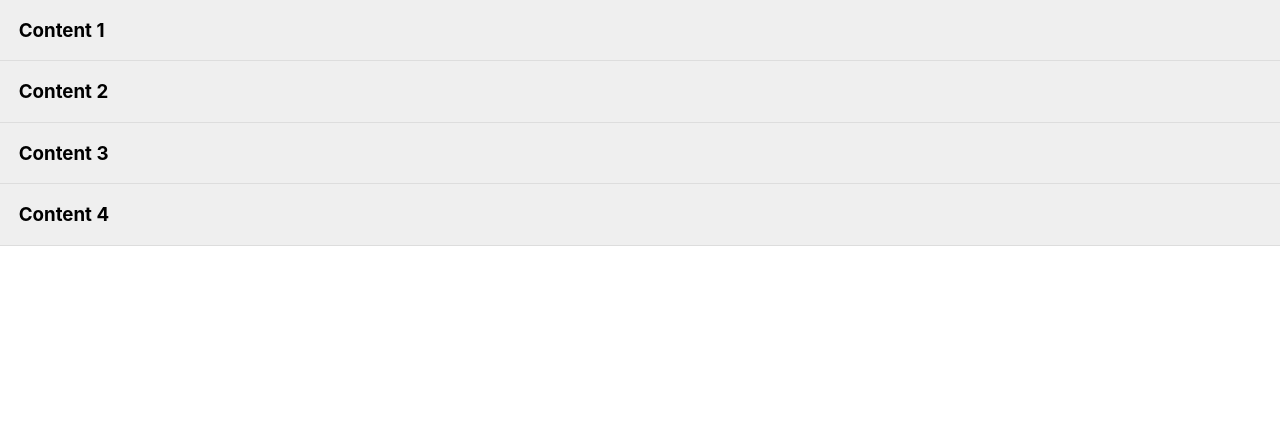
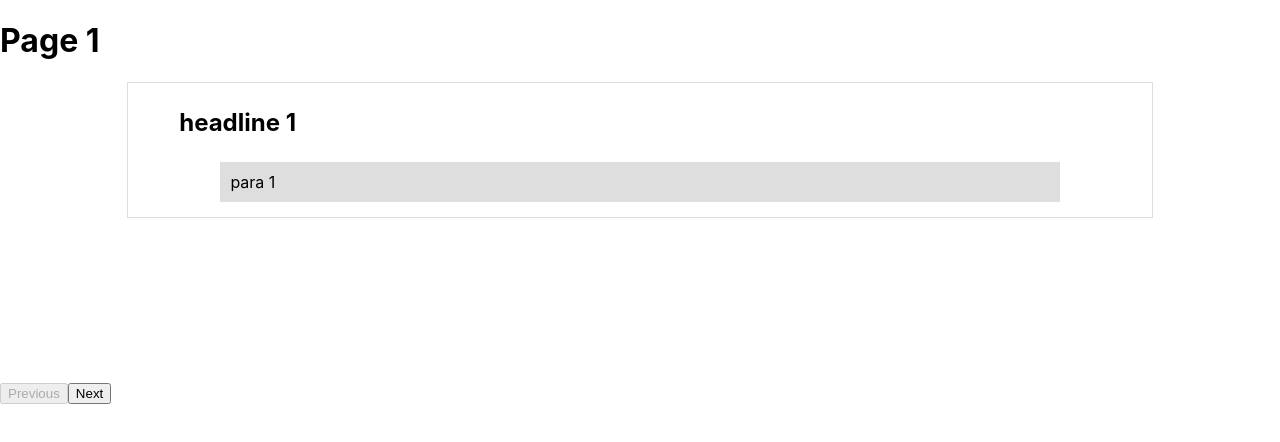
Before and after one commit to InaccessibleCardinal/some-comps, a React (Create React App) app: page / in a window 1280 px wide. Shown: the top 442 px of the page. Built offline with nearby package versions, Linux system fonts and the light colour scheme.

Commit message:
chore: more samples

```diff
--- a/package.json
+++ b/package.json
@@ -3,13 +3,14 @@
   "version": "0.1.0",
   "private": true,
   "devDependencies": {
-    "react-scripts": "2.1.1"
+    "react-scripts": "^2.1.5"
   },
   "dependencies": {
     "axios": "^0.18.0",
     "react": "^16.6.3",
     "react-dom": "^16.6.3",
     "react-redux": "^6.0.0",
+    "react-transition-group": "^2.6.0",
     "redux": "^4.0.1",
     "redux-thunk": "^2.3.0",
     "reselect": "^4.0.0"
--- a/src/index.css
+++ b/src/index.css
@@ -78,3 +78,55 @@ code {
 .sortable-table tr:hover {
   background-color: #efefef;
 }
+/*page transitions */
+.move-right-enter {
+  opacity: 0.01;
+  transform: translate(100%, 0);
+  height: 300px;
+}
+
+.move-right-enter-active {
+  opacity: 1;
+  transform: translate(0, 0);
+  transition: all 300ms ease-in;
+  height: 300px;
+}
+
+.move-right-exit {
+  opacity: 1;
+  transform: translate(0, 0);
+  height: 300px;
+}
+
+.move-right-exit-active {
+  opacity: 0.01;
+  transform: translate(-100%, 0);
+  transition: all 400ms ease-in;
+  height: 300px;
+}
+
+.move-left-enter {
+  opacity: 0.01;
+  transform: translate(-100%, 0);
+  height: 300px;
+}
+
+.move-left-enter-active {
+  opacity: 1;
+  transform: translate(0, 0);
+  transition: all 400ms ease-in;
+  height: 300px;
+}
+
+.move-left-exit {
+  opacity: 1;
+  transform: translate(0, 0);
+  height: 400px;
+}
+
+.move-left-exit-active {
+  opacity: 0.01;
+  transform: translate(100%, 0);
+  transition: all 400ms ease-in;
+  height: 300px;
+}
--- a/src/index.js
+++ b/src/index.js
@@ -12,6 +12,7 @@ import App from './samples/App';
 //     <App text="Some paragraph text" />,
 //     document.getElementById('root')
 // );
+
 ReactDOM.render(
     <App />,
     document.getElementById('root')
--- a/src/samples/App.js
+++ b/src/samples/App.js
@@ -18,17 +18,43 @@ import React, {Component} from 'react';
 // let MyOtherCell = classyWithExtra({text: 'classy'})(Cell);
 
 // console.log('MyCell: ', MyCell)
-import Accordion from './Accordion';
+// import Accordion from './Accordion';
 // import SortableTable from './SortableTable';
-import NetworkRequests from './NetworkRequests';
+// import NetworkRequests from './NetworkRequests';
+import PageTransition, {Page} from './PageTransition';
+
+let pagesData = [
+    {hText: 'headline 1', pText: 'para 1', id: '1', name: 'Page 1'},
+    {hText: 'headline 2', pText: 'para 2', id: '2', name: 'Page 2'},
+    {hText: 'headline 3', pText: 'para 3', id: '3', name: 'Page 3'},
+    {hText: 'headline 4', pText: 'para 4', id: '4', name: 'Page 4'},
+    {hText: 'headline 5', pText: 'para 5', id: '5', name: 'Page 5'}
+];
+
 
 export default class App extends Component {
 
     render() {
+        let pageNames = [];
+        let pages = pagesData.map((p) => {
+            let {id, pText, hText, name} = p;
+            pageNames.push(name);
+            return (
+                <Page
+                    key={id}
+                    id={id}
+                    pText={pText}
+                    hText={hText}
+                    name={name}
+                />
+            );
+        });
 
         return (
             <div>
-                <Accordion />
+                <PageTransition pagesArray={pageNames}>
+                    {pages}
+                </PageTransition>
             </div>
         );
     }
--- /dev/null
+++ b/src/samples/PageTransition.js
@@ -0,0 +1,88 @@
+import React, {Component} from 'react';
+import {CSSTransition, TransitionGroup} from 'react-transition-group';
+
+export default class PageTransition extends Component {
+
+    constructor(props) {
+        super(props);
+        let {pagesArray} = props;
+
+        this.state = {
+            pages: pagesArray,
+            numberOfPages: pagesArray.length,
+            currentPage: 0,
+            direction: ''
+        }
+        this.next = this.next.bind(this);
+        this.previous = this.previous.bind(this);
+    }
+
+    next() {
+        let {currentPage, numberOfPages} = this.state;
+        if (currentPage < numberOfPages - 1) {
+            this.setState({currentPage: currentPage + 1, direction: 'right'});
+        }
+    }
+
+    previous() {
+        let {currentPage} = this.state;
+        if (currentPage > 0) {
+            this.setState({currentPage: currentPage - 1, direction: 'left'});
+        }
+    }
+
+    render() {
+        let {currentPage, pages, direction} = this.state;
+        let l = pages.length;
+        let moving = `move-${direction}`;
+        let {children} = this.props;
+        let childMarkup = children.map((child, index) => {
+            let {id} = child.props;
+            if (index === currentPage) {
+                return (
+                        <CSSTransition
+                            key={id}
+                            timeout={400}
+                            classNames={moving}
+                        >
+                            {child}
+                        </CSSTransition>
+                );
+            }
+            return null;
+
+        });
+        return (
+            <div>
+                <div>
+                    <h1>{pages[currentPage]}</h1>
+                </div>
+                <div style={{overflow: 'hidden', height: '300px'}}>
+                <TransitionGroup className="mylist">
+                    {childMarkup}
+                </TransitionGroup>
+                </div>
+                <div>
+                    <button disabled={currentPage === 0} onClick={this.previous}>Previous</button>
+                    <button disabled={currentPage === l - 1} onClick={this.next}>Next</button>
+                </div>
+            </div>
+        );
+    }
+}
+
+
+const wrapperStyle = {height: '300px', position: 'relative'}
+const contentStyle = {width: '80%', margin: 'auto', backgroundColor: '#fff', border: '1px solid #dedede'};
+const hStyle = {margin: '15px auto', width: '90%', padding: '10px'};
+const pStyle = {backgroundColor: '#dedede', margin: '15px auto', width: '80%', padding: '10px'};
+export function Page({hText, pText}) {
+    return (
+        <div style={wrapperStyle}>
+            <div style={contentStyle}>
+                <h2 style={hStyle}>{hText}</h2>
+                <p style={pStyle}>{pText}</p>
+            </div>
+        </div>
+    );
+}
```
Also changed, not shown: 1 other file (tests, documents, lock files or other folders).
